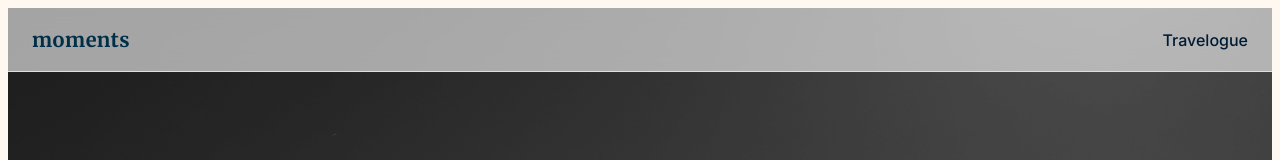
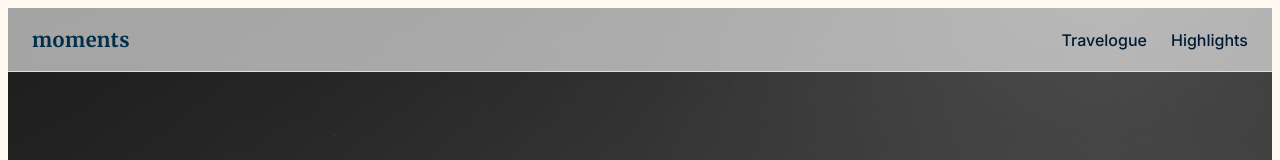
Before and after one commit to p-w-g/moments, a SvelteKit app: page / in a window 1280 px wide. Shown: the top 160 px of the page. Built offline with nearby package versions, Linux system fonts and the light colour scheme.

Commit message:
unblock navigation to highlights from navbar

```diff
--- a/src/routes/navbar.svelte
+++ b/src/routes/navbar.svelte
@@ -14,8 +14,8 @@
 
 	<nav class="links">
 		<a href="/travelogue" class:selected={current.startsWith('/travelogue')}>Travelogue</a>
-		<!-- <a href="/highlights" class:selected={current.startsWith('/highlights')}>Highlights</a>
-		<a href="/whoami" class:selected={current.startsWith('/whoami')}>$WhoAmI</a> -->
+		<a href="/highlights" class:selected={current.startsWith('/highlights')}>Highlights</a>
+		<!-- <a href="/whoami" class:selected={current.startsWith('/whoami')}>$WhoAmI</a> -->
 		<!-- <ThemeToggle class="toggle" /> -->
 	</nav>
 </header>
```
